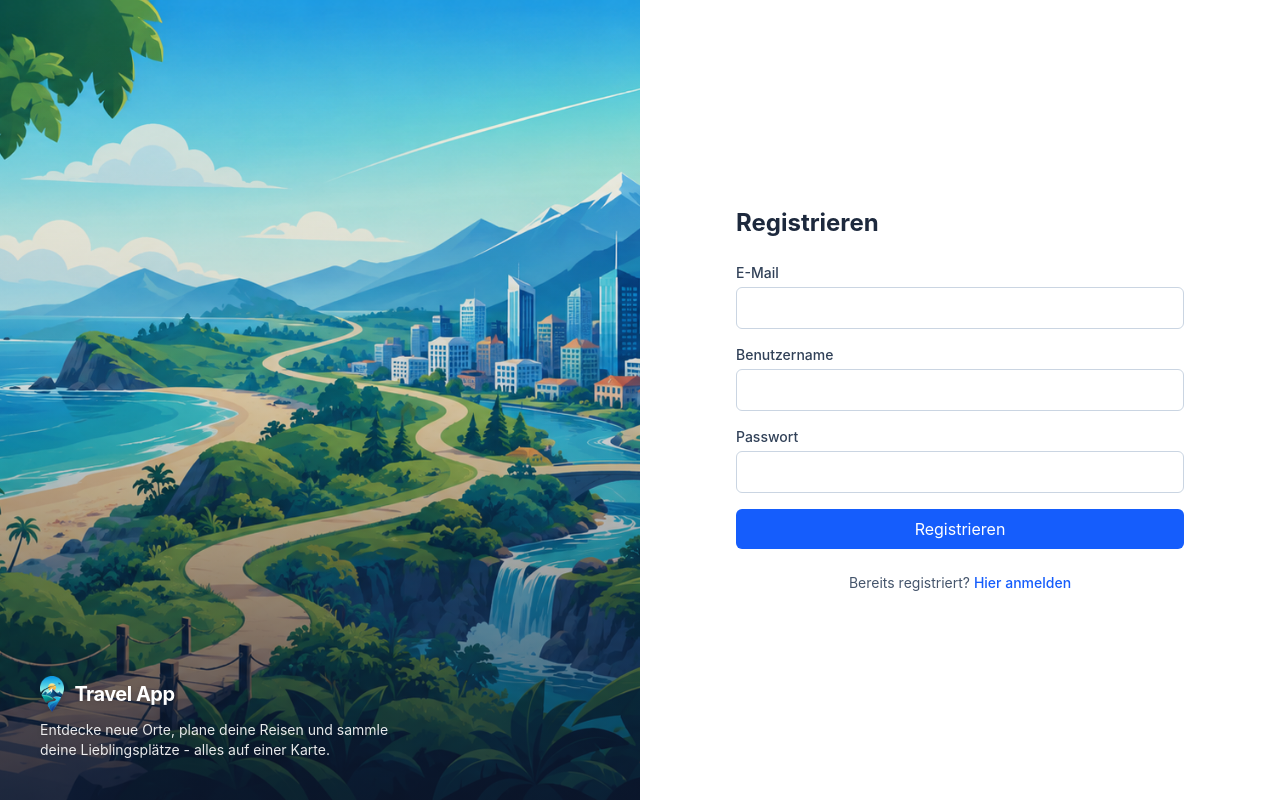
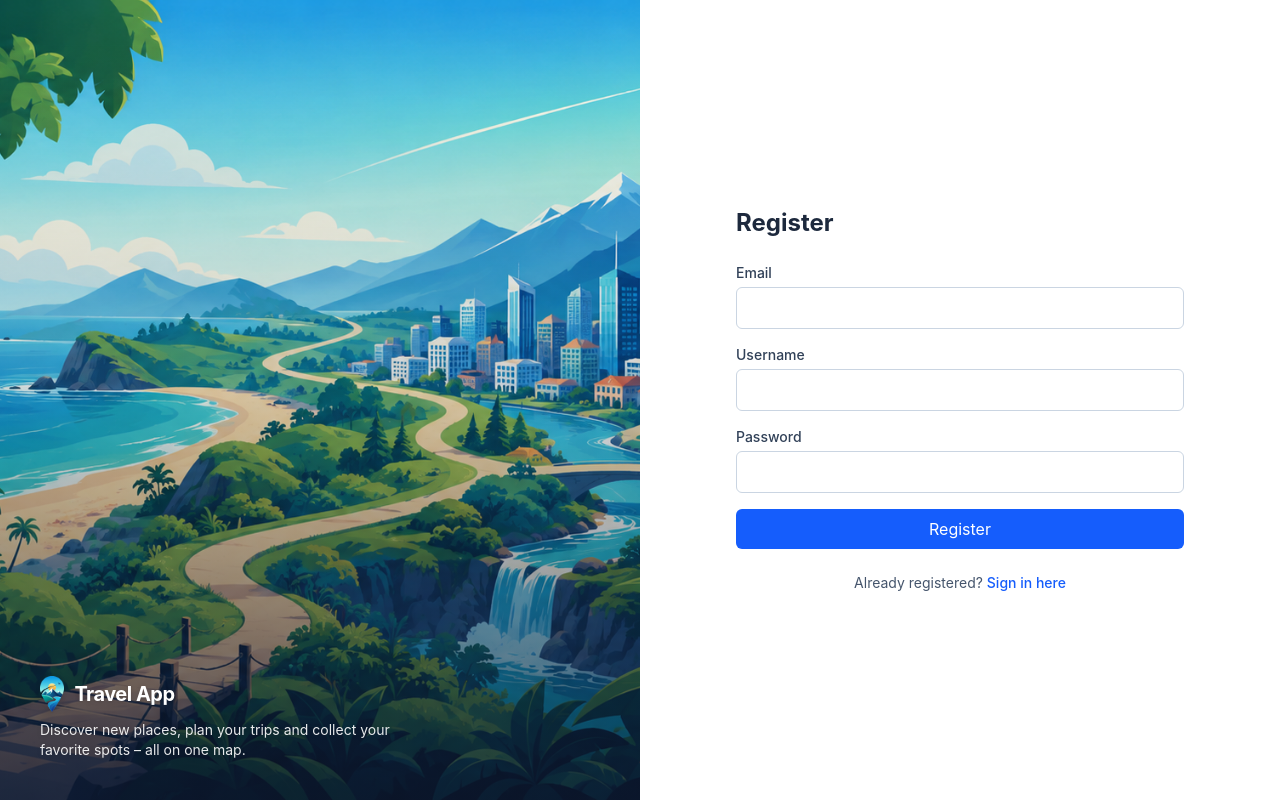
Before and after one commit to Svensemann93/travel-app, a React (Vite) app: page /register in a window 1280 px wide. Built offline with nearby package versions, Linux system fonts and the light colour scheme; no server answers.

Commit message:
feat: localize auth pages and set english fallback language

```diff
--- a/src/components/AuthLayout.tsx
+++ b/src/components/AuthLayout.tsx
@@ -1,5 +1,6 @@
 import type { ReactNode } from 'react'
 import { Link } from 'react-router-dom'
+import { useTranslation } from 'react-i18next'
 
 type Props = {
   title: string
@@ -10,6 +11,8 @@ type Props = {
 }
 
 function AuthLayout({ title, children, footerText, footerLinkTo, footerLinkLabel }: Props) {
+  const { t } = useTranslation('auth')
+
   return (
     <div className="flex min-h-screen flex-col md:flex-row">
       {/* Hero / Brand-Panel */}
@@ -24,8 +27,7 @@ function AuthLayout({ title, children, footerText, footerLinkTo, footerLinkLabel
             </span>
           </div>
           <p className="mt-2 hidden max-w-sm text-sm text-white/90 drop-shadow md:block">
-            Entdecke neue Orte, plane deine Reisen und sammle deine Lieblingsplätze - alles auf
-            einer Karte.
+            {t('hero.tagline')}
           </p>
         </div>
       </div>
--- a/src/components/RegistrationSuccess.tsx
+++ b/src/components/RegistrationSuccess.tsx
@@ -1,3 +1,4 @@
+import { useTranslation, Trans } from 'react-i18next'
 import AuthLayout from './AuthLayout'
 
 type Props = {
@@ -5,19 +6,23 @@ type Props = {
 }
 
 function RegistrationSuccess({ email }: Props) {
+  const { t } = useTranslation('auth')
+
   return (
     <AuthLayout
-      title="E-Mail bestätigen"
-      footerText="Bereits bestätigt?"
+      title={t('success.title')}
+      footerText={t('success.footerText')}
       footerLinkTo="/login"
-      footerLinkLabel="Hier anmelden"
+      footerLinkLabel={t('success.footerLink')}
     >
       <div className="text-sm text-slate-700 space-y-3">
         <p>
-          Wir haben dir einen Bestätigungs-Link an <strong>{email}</strong> gesendet.
+          <Trans i18nKey="success.sentTo" ns="auth" values={{ email }}>
+            Wir haben dir einen Bestätigungs-Link an <strong>{email}</strong> gesendet.
+          </Trans>
         </p>
-        <p>Bitte klicke auf den Link in der Mail, um deine Registrierung abzuschliessen.</p>
-        <p className="text-slate-500">Keine Mail erhalten? Prüfe deinen Spam-Ordner.</p>
+        <p>{t('success.instruction')}</p>
+        <p className="text-slate-500">{t('success.spamHint')}</p>
       </div>
     </AuthLayout>
   )
--- /dev/null
+++ b/src/lib/authErrors.ts
@@ -0,0 +1,16 @@
+type AuthErrorKey =
+  | 'error.invalidCredentials'
+  | 'error.emailInUse'
+  | 'error.weakPassword'
+  | 'error.emailNotConfirmed'
+  | 'error.generic'
+
+export function authErrorKey(message: string): AuthErrorKey {
+  const normalized = message.toLowerCase()
+  if (normalized.includes('invalid login credentials')) return 'error.invalidCredentials'
+  if (normalized.includes('already registered') || normalized.includes('already in use'))
+    return 'error.emailInUse'
+  if (normalized.includes('password') && normalized.includes('weak')) return 'error.weakPassword'
+  if (normalized.includes('email not confirmed')) return 'error.emailNotConfirmed'
+  return 'error.generic'
+}
--- a/src/lib/i18n.ts
+++ b/src/lib/i18n.ts
@@ -8,6 +8,7 @@ import deJournals from '../locales/de/journals.json'
 import deEntries from '../locales/de/entries.json'
 import deRead from '../locales/de/read.json'
 import deMap from '../locales/de/map.json'
+import deAuth from '../locales/de/auth.json'
 import enCommon from '../locales/en/common.json'
 import enTrips from '../locales/en/trips.json'
 import enPlaces from '../locales/en/places.json'
@@ -15,6 +16,7 @@ import enJournals from '../locales/en/journals.json'
 import enEntries from '../locales/en/entries.json'
 import enRead from '../locales/en/read.json'
 import enMap from '../locales/en/map.json'
+import enAuth from '../locales/en/auth.json'
 
 export const defaultNS = 'common'
 
@@ -27,6 +29,7 @@ export const resources = {
     entries: deEntries,
     read: deRead,
     map: deMap,
+    auth: deAuth,
   },
   en: {
     common: enCommon,
@@ -36,6 +39,7 @@ export const resources = {
     entries: enEntries,
     read: enRead,
     map: enMap,
+    auth: enAuth,
   },
 } as const
 
@@ -44,7 +48,7 @@ void i18n
   .use(initReactI18next)
   .init({
     resources,
-    fallbackLng: 'de',
+    fallbackLng: 'en',
     supportedLngs: ['de', 'en'],
     defaultNS,
     load: 'languageOnly',
--- /dev/null
+++ b/src/locales/de/auth.json
@@ -0,0 +1,39 @@
+{
+  "login": {
+    "title": "Anmelden",
+    "submit": "Anmelden",
+    "submitting": "Wird angemeldet…",
+    "footerText": "Noch kein Konto?",
+    "footerLink": "Jetzt registrieren"
+  },
+  "register": {
+    "title": "Registrieren",
+    "submit": "Registrieren",
+    "submitting": "Wird registriert…",
+    "footerText": "Bereits registriert?",
+    "footerLink": "Hier anmelden"
+  },
+  "success": {
+    "title": "E-Mail bestätigen",
+    "footerText": "Bereits bestätigt?",
+    "footerLink": "Hier anmelden",
+    "sentTo": "Wir haben dir einen Bestätigungs-Link an <0>{{email}}</0> gesendet.",
+    "instruction": "Bitte klicke auf den Link in der Mail, um deine Registrierung abzuschliessen.",
+    "spamHint": "Keine Mail erhalten? Prüfe deinen Spam-Ordner."
+  },
+  "field": {
+    "email": "E-Mail",
+    "username": "Benutzername",
+    "password": "Passwort"
+  },
+  "hero": {
+    "tagline": "Entdecke neue Orte, plane deine Reisen und sammle deine Lieblingsplätze – alles auf einer Karte."
+  },
+  "error": {
+    "invalidCredentials": "E-Mail oder Passwort ist falsch.",
+    "emailInUse": "Diese E-Mail-Adresse wird bereits verwendet.",
+    "weakPassword": "Das Passwort ist zu schwach. Verwende mindestens 10 Zeichen.",
+    "emailNotConfirmed": "Bitte bestätige zuerst deine E-Mail-Adresse.",
+    "generic": "Etwas ist schiefgelaufen. Bitte versuche es erneut."
+  }
+}
--- /dev/null
+++ b/src/locales/en/auth.json
@@ -0,0 +1,39 @@
+{
+  "login": {
+    "title": "Sign in",
+    "submit": "Sign in",
+    "submitting": "Signing in…",
+    "footerText": "No account yet?",
+    "footerLink": "Register now"
+  },
+  "register": {
+    "title": "Register",
+    "submit": "Register",
+    "submitting": "Registering…",
+    "footerText": "Already registered?",
+    "footerLink": "Sign in here"
+  },
+  "success": {
+    "title": "Confirm email",
+    "footerText": "Already confirmed?",
+    "footerLink": "Sign in here",
+    "sentTo": "We've sent a confirmation link to <0>{{email}}</0>.",
+    "instruction": "Please click the link in the email to complete your registration.",
+    "spamHint": "No email received? Check your spam folder."
+  },
+  "field": {
+    "email": "Email",
+    "username": "Username",
+    "password": "Password"
+  },
+  "hero": {
+    "tagline": "Discover new places, plan your trips and collect your favorite spots – all on one map."
+  },
+  "error": {
+    "invalidCredentials": "Email or password is incorrect.",
+    "emailInUse": "This email address is already in use.",
+    "weakPassword": "The password is too weak. Use at least 10 characters.",
+    "emailNotConfirmed": "Please confirm your email address first.",
+    "generic": "Something went wrong. Please try again."
+  }
+}
--- a/src/pages/LoginPage.tsx
+++ b/src/pages/LoginPage.tsx
@@ -1,10 +1,13 @@
 import { useState } from 'react'
 import { useNavigate } from 'react-router-dom'
+import { useTranslation } from 'react-i18next'
 import AuthLayout from '../components/AuthLayout'
 import FormField from '../components/FormField'
 import { supabase } from '../lib/supabase'
+import { authErrorKey } from '../lib/authErrors'
 
 function LoginPage() {
+  const { t } = useTranslation('auth')
   const [email, setEmail] = useState('')
   const [password, setPassword] = useState('')
   const [errorMessage, setErrorMessage] = useState('')
@@ -21,7 +24,7 @@ function LoginPage() {
     setIsLoading(false)
 
     if (error) {
-      setErrorMessage(error.message)
+      setErrorMessage(t(authErrorKey(error.message)))
       return
     }
     navigate('/')
@@ -29,15 +32,15 @@ function LoginPage() {
 
   return (
     <AuthLayout
-      title="Anmelden"
-      footerText="Noch kein Konto?"
+      title={t('login.title')}
+      footerText={t('login.footerText')}
       footerLinkTo="/register"
-      footerLinkLabel="Jetzt registrieren"
+      footerLinkLabel={t('login.footerLink')}
     >
       <form onSubmit={handleSubmit} className="space-y-4">
         <FormField
           id="email"
-          label="E-Mail"
+          label={t('field.email')}
           type="email"
           value={email}
           onChange={setEmail}
@@ -46,7 +49,7 @@ function LoginPage() {
         />
         <FormField
           id="password"
-          label="Passwort"
+          label={t('field.password')}
           type="password"
           value={password}
           onChange={setPassword}
@@ -63,7 +66,7 @@ function LoginPage() {
           disabled={isLoading}
           className="w-full bg-blue-600 text-white py-2 px-4 rounded-md hover:bg-blue-700 transition-colors disabled:bg-slate-400 disabled:cursor-not-allowed"
         >
-          {isLoading ? 'Wird angemeldet...' : 'Anmelden'}
+          {isLoading ? t('login.submitting') : t('login.submit')}
         </button>
       </form>
     </AuthLayout>
--- a/src/pages/RegisterPage.tsx
+++ b/src/pages/RegisterPage.tsx
@@ -1,10 +1,13 @@
 import { useState } from 'react'
+import { useTranslation } from 'react-i18next'
 import AuthLayout from '../components/AuthLayout'
 import FormField from '../components/FormField'
 import RegistrationSuccess from '../components/RegistrationSuccess'
 import { supabase } from '../lib/supabase'
+import { authErrorKey } from '../lib/authErrors'
 
 function RegisterPage() {
+  const { t } = useTranslation('auth')
   const [email, setEmail] = useState('')
   const [username, setUsername] = useState('')
   const [password, setPassword] = useState('')
@@ -29,7 +32,7 @@ function RegisterPage() {
     setIsLoading(false)
 
     if (error) {
-      setErrorMessage(error.message)
+      setErrorMessage(t(authErrorKey(error.message)))
       return
     }
     setIsRegistered(true)
@@ -41,15 +44,15 @@ function RegisterPage() {
 
   return (
     <AuthLayout
-      title="Registrieren"
-      footerText="Bereits registriert?"
+      title={t('register.title')}
+      footerText={t('register.footerText')}
       footerLinkTo="/login"
-      footerLinkLabel="Hier anmelden"
+      footerLinkLabel={t('register.footerLink')}
     >
       <form onSubmit={handleSubmit} className="space-y-4">
         <FormField
           id="email"
-          label="E-Mail"
+          label={t('field.email')}
           type="email"
           value={email}
           onChange={setEmail}
@@ -58,7 +61,7 @@ function RegisterPage() {
         />
         <FormField
           id="username"
-          label="Benutzername"
+          label={t('field.username')}
           value={username}
           onChange={setUsername}
           autoComplete="username"
@@ -66,7 +69,7 @@ function RegisterPage() {
         />
         <FormField
           id="password"
-          label="Passwort"
+          label={t('field.password')}
           type="password"
           value={password}
           onChange={setPassword}
@@ -84,7 +87,7 @@ function RegisterPage() {
           disabled={isLoading}
           className="w-full bg-blue-600 text-white py-2 px-4 rounded-md hover:bg-blue-700 transition-colors disabled:bg-slate-400 disabled:cursor-not-allowed"
         >
-          {isLoading ? 'Wird registriert...' : 'Registrieren'}
+          {isLoading ? t('register.submitting') : t('register.submit')}
         </button>
       </form>
     </AuthLayout>
```
